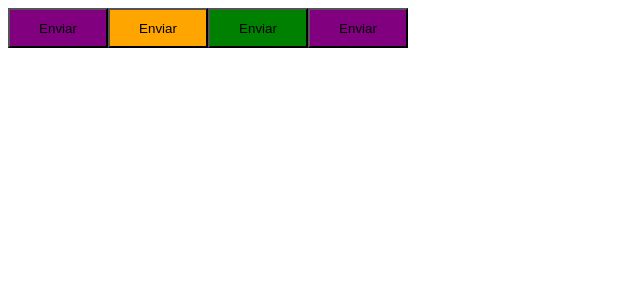
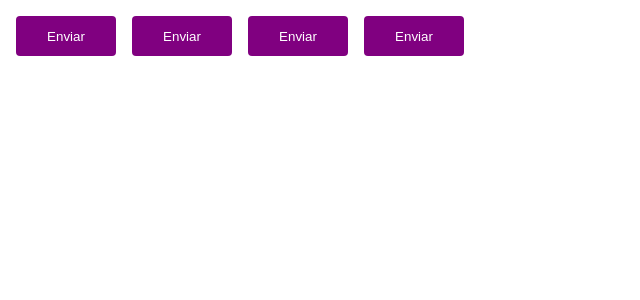
Before and after one commit to Michael-Andryeer/Pomodoro, a React (Vite) app in the folder pomodoro/: page / in a window 1280 px wide. Shown: the top 300 px of the page, without its empty margins (0-640 px from the left). Built offline with nearby package versions, Linux system fonts and the light colour scheme.

Commit message:
Configurando Temas

```diff
--- a/pomodoro/src/App.tsx
+++ b/pomodoro/src/App.tsx
@@ -1,11 +1,13 @@
+import {ThemeProvider} from 'styled-components'
 import { Button } from "./components/Button";
+import { defaultTheme } from './styles/themes/default';
 export function App() {
   return (
-    <>
+    <ThemeProvider theme={defaultTheme}>
       <Button variant="primary"/>
       <Button variant="secondary"/>
       <Button variant="success"/>
       <Button/>
-    </>
+    </ThemeProvider>
   );
 }
--- a/pomodoro/src/components/Button.styles.ts
+++ b/pomodoro/src/components/Button.styles.ts
@@ -16,10 +16,16 @@ const buttonVariants = {
 export const ButtonContainer = styled.button<ButtonContainerProps>`
   width: 100px;
   height: 40px;
+  border-radius: 4px;
+  border: 0;
+  margin: 8px;
 
-  ${(props) => {
+  background-color: ${props => props.theme.primary};
+  color: ${props => props.theme.white};
+
+  /* ${(props) => {
     return css`
       background-color: ${buttonVariants[props.variant]};
     `;
-  }}
+  }} */
 `;
--- /dev/null
+++ b/pomodoro/src/styles/themes/default.ts
@@ -0,0 +1,5 @@
+export const defaultTheme = {
+  white : '#ffffff',
+  primary: 'purple',
+  secondary: 'orange',
+}
```
